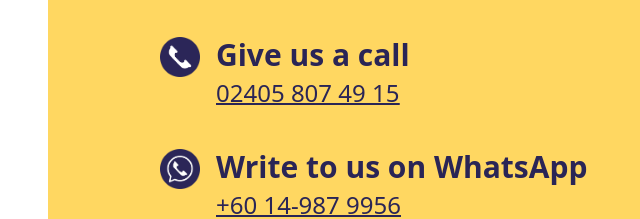
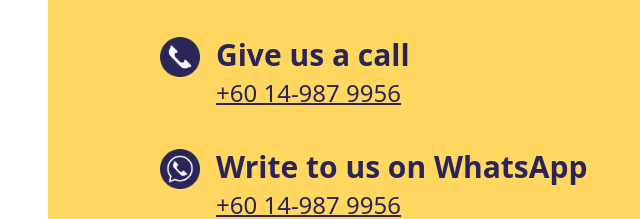
Before and after one commit to TahmidTaki/strokecoach, a website: page index.html in a window 1280 px wide. Shown: the part 4179-4398 px from the top of the page, 0-640 px from the left. Drawn offline with nearby package versions, Linux system fonts and the light colour scheme.

Commit message:
contact info added

```diff
--- a/index.html
+++ b/index.html
@@ -272,8 +272,7 @@
                     <img src="files/icons/strokecoach_icon_phone.png" class="h-10 w-10" alt="">
                     <h3 class="text-3xl font-extrabold px-4"> Give us a call</h3>
                 </div>
-                <p class="text-2xl pl-14 underline underline-offset-1"><a href="tel:+60 14-987 9956">02405 807 49
-                        15</a>
+                <p class="text-2xl pl-14 underline underline-offset-1"><a href="tel:+60 14-987 9956">+60 14-987 9956</a>
                 </p>
             </div>
 
```
Also changed, not shown: advanced-training.html (+2 -2 lines).
